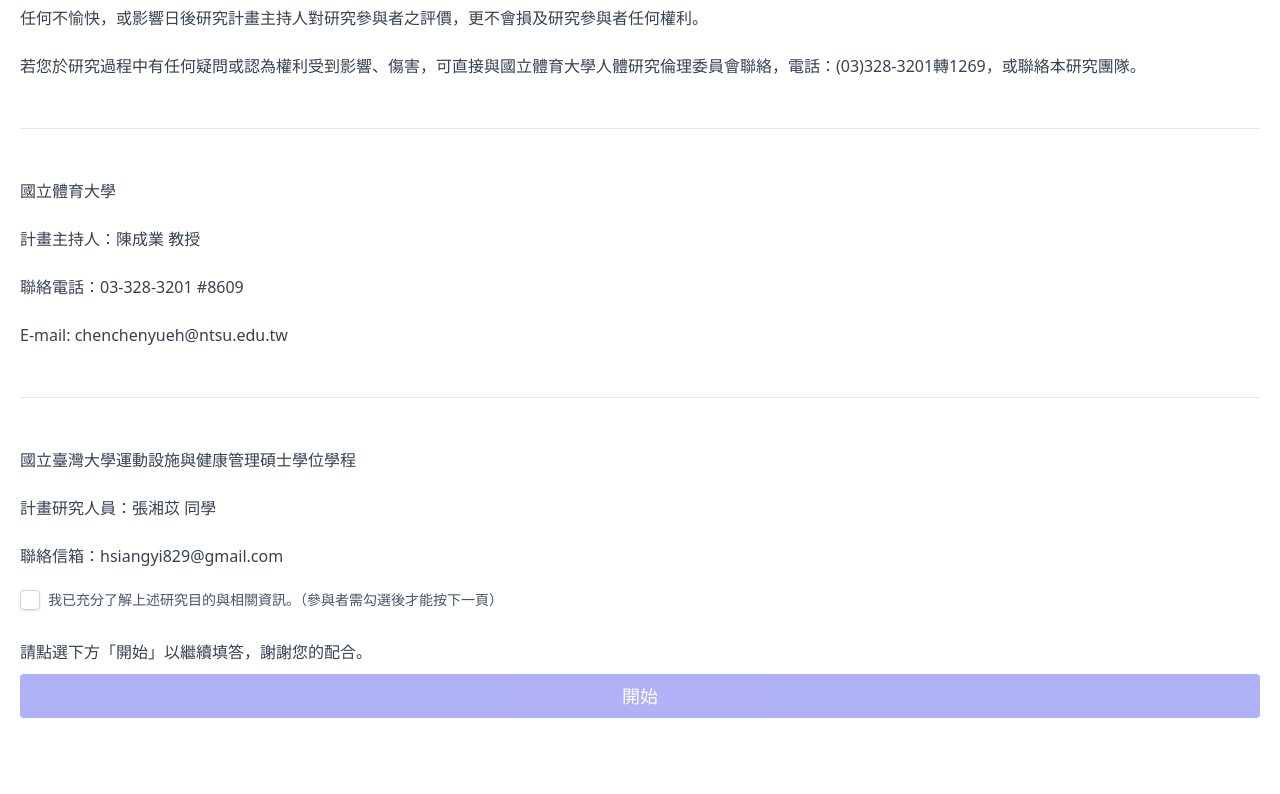
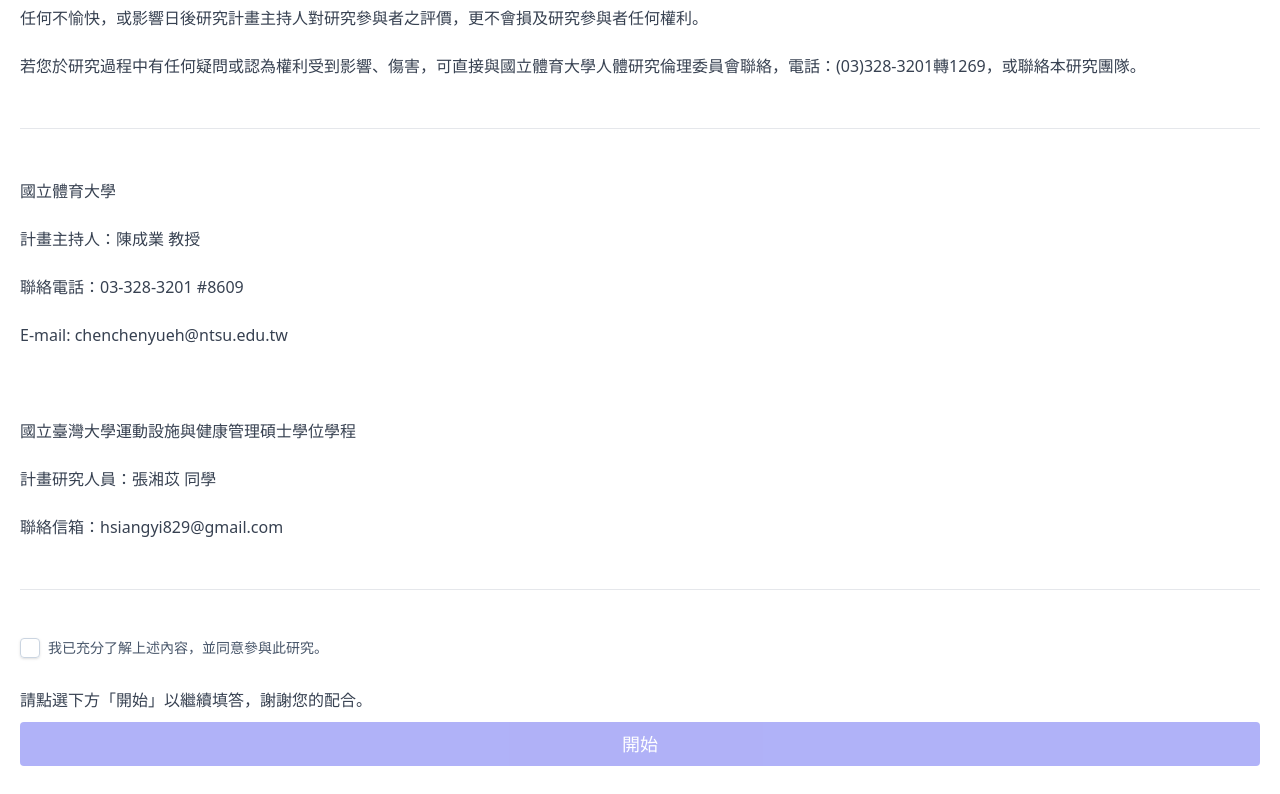
Before and after one commit to chunfu/video-poll-control, a React (Vite) app: page / in a window 1280 px wide. Shown: the part 564-1358 px from the top of the page. Before the commit the page ends 1310 px from the top, so only its background shows below. Built offline with nearby package versions, Linux system fonts and the light colour scheme.

Commit message:
fix: wording and separator

```diff
--- a/src/Page1.tsx
+++ b/src/Page1.tsx
@@ -37,12 +37,15 @@
 
 E-mail: chenchenyueh@ntsu.edu.tw
 
----
+&nbsp;
+
 國立臺灣大學運動設施與健康管理碩士學位學程
 
 計畫研究人員：張湘苡 同學
 
 聯絡信箱：hsiangyi829@gmail.com
+
+---
 `;
 
 const Page1: React.FC<PageProps> = ({ onClick }) => {
@@ -97,7 +100,7 @@
             className="cursor-pointer ml-2 text-slate-600 text-sm"
             htmlFor="check-2"
           >
-            我已充分了解上述研究目的與相關資訊。（參與者需勾選後才能按下一頁）
+            我已充分了解上述內容，並同意參與此研究。
           </label>
         </div>
         <p>請點選下方「開始」以繼續填答，謝謝您的配合。</p>
```
